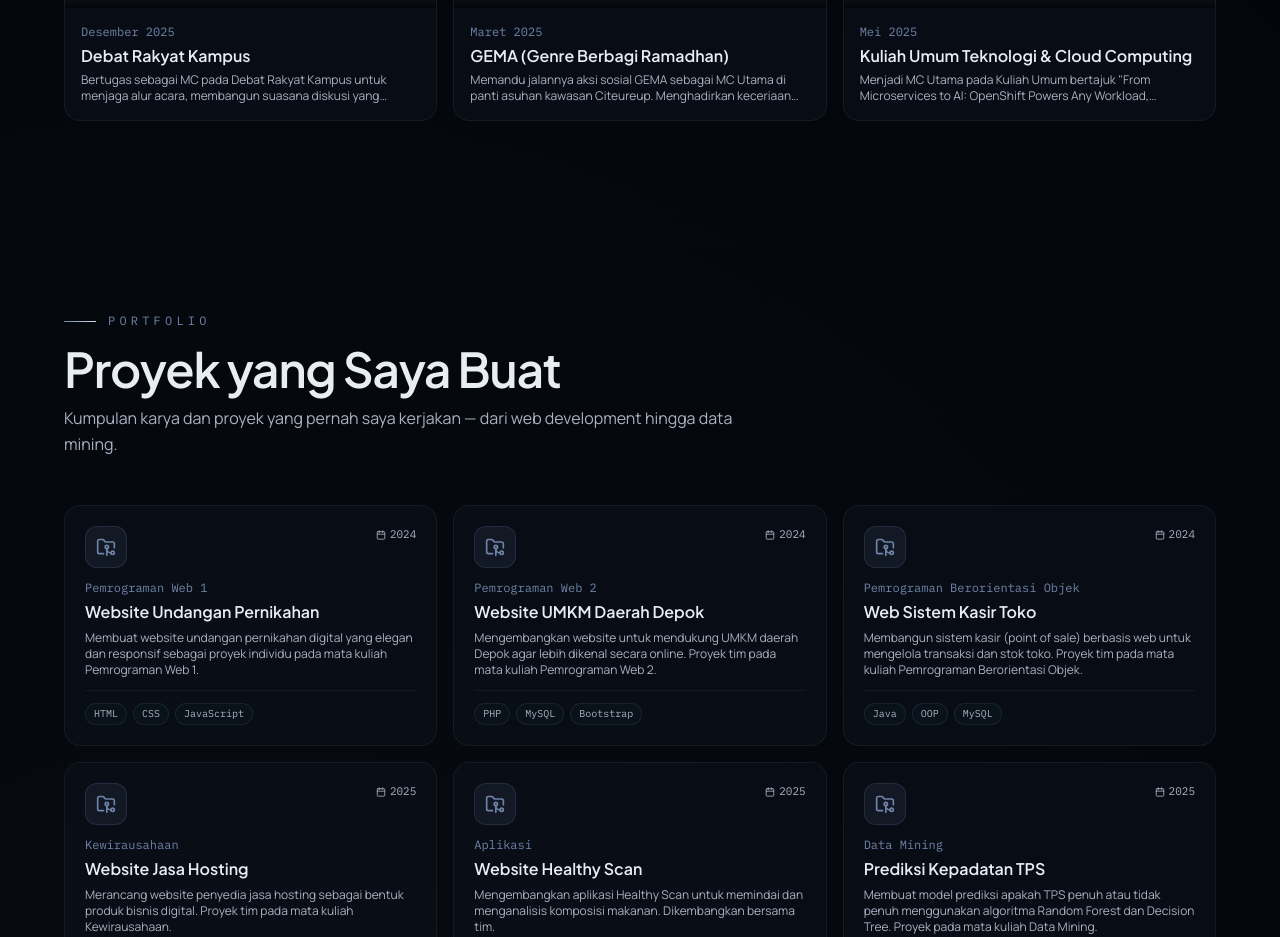
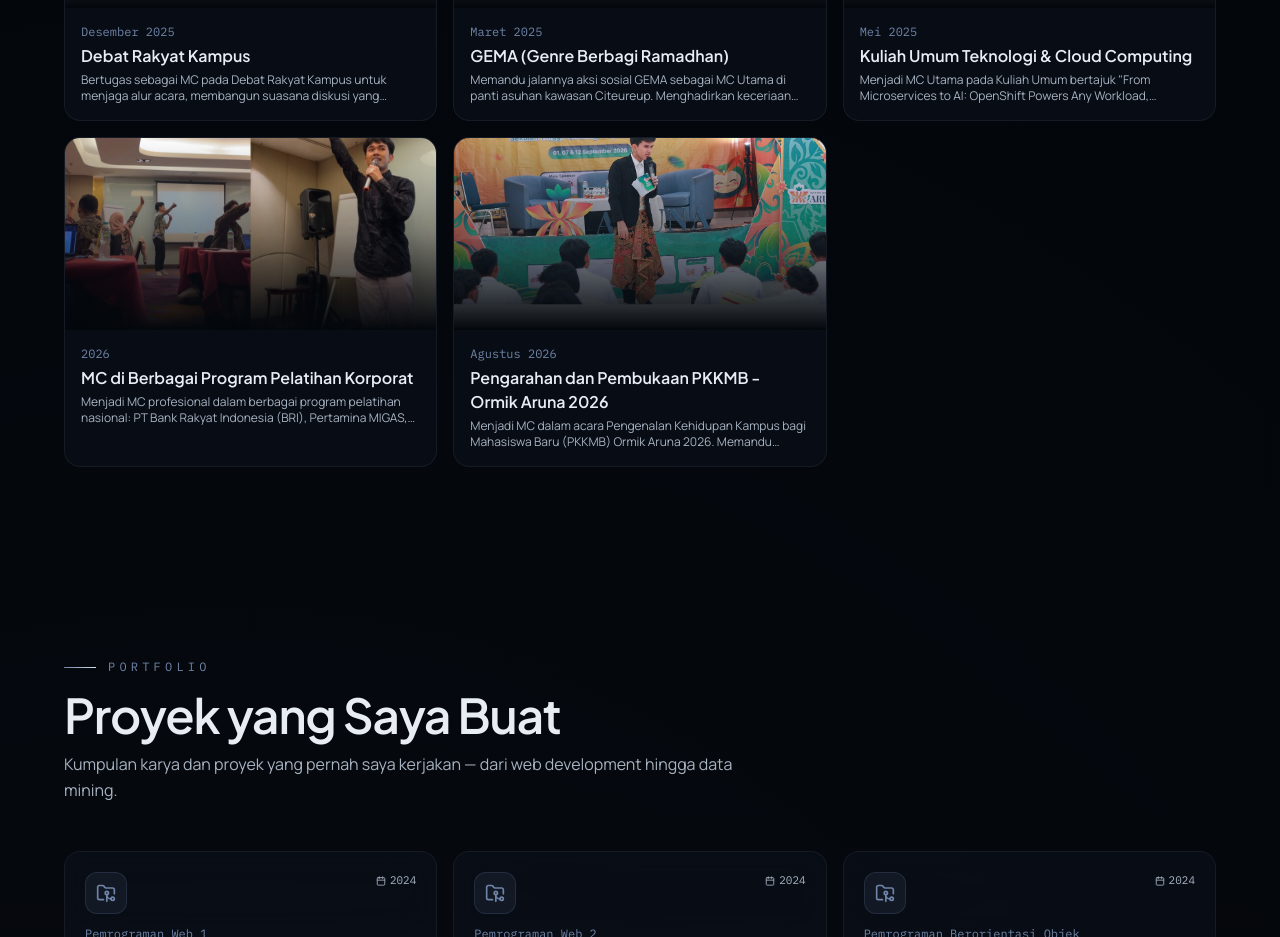
Before and after one commit to muhamadfadil316/my-portfolio, a React (Vite) app: page / in a window 1280 px wide. Shown: the part 7140-8077 px from the top of the page. Built offline with nearby package versions, Linux system fonts and the light colour scheme; grey boxes are pictures that could not be loaded.

Commit message:
Refactor code structure for improved readability and maintainability

```diff
--- a/src/components/sections/MCSection.jsx
+++ b/src/components/sections/MCSection.jsx
@@ -15,7 +15,7 @@ function Modal({ event, onClose }) {
         onClick={(e) => e.stopPropagation()}
       >
         <div className="relative h-64">
-          <img src={event.image} alt={event.title} className="w-full h-full object-cover" />
+          <img src={event.image} alt={event.title} className="w-full h-full object-cover" style={{objectPosition: event.imagePosition || '50% 50%'}} />
           <div className="absolute inset-0 bg-gradient-to-t from-bg to-transparent" />
           <button
             onClick={onClose}
@@ -66,6 +66,7 @@ export function MCSection() {
                     src={event.image}
                     alt={event.title}
                     className="w-full h-full object-cover group-hover:scale-110 transition-transform duration-500"
+                    style={{objectPosition: event.imagePosition || '50% 50%'}}
                   />
                   <div className="absolute inset-0 bg-gradient-to-t from-bg via-bg/40 to-transparent" />
                   <div className="absolute inset-0 flex items-center justify-center opacity-0 group-hover:opacity-100 transition-opacity duration-300">
--- a/src/data/index.js
+++ b/src/data/index.js
@@ -229,6 +229,24 @@ export const mcEvents = [
     description: 'Menjadi MC Utama pada Kuliah Umum bertajuk "From Microservices to AI: OpenShift Powers Any Workload, Anywhere". Sukses mengawal jalannya pemaparan materi mutakhir mengenai Kecerdasan Artifisial, Virtualisasi, dan Keamanan Jaringan di hadapan ratusan akademisi dan praktisi IT.',
     image: '/kuliahumum.JPEG',
   },
+  {
+    id: 10,
+    title: 'MC di Berbagai Program Pelatihan Korporat',
+    event: 'Program Pelatihan',
+    date: '2026',
+    description: 'Menjadi MC profesional dalam berbagai program pelatihan nasional: PT Bank Rakyat Indonesia (BRI), Pertamina MIGAS, Kementerian Komunikasi dan Digital (Komdigi), dan PT Kereta Api Indonesia (KAI). Sukses memandu sesi pembelajaran, memfasilitasi diskusi peserta, dan menciptakan suasana pelatihan yang interaktif, produktif, serta profesional.',
+    image: '/training.jpeg',
+    imagePosition: '50% 20%',
+  },
+  {
+    id: 11,
+    title: 'Pengarahan dan Pembukaan PKKMB - Ormik Aruna 2026',
+    event: 'Pengenalan Akademik Mahasiswa Baru',
+    date: 'Agustus 2026',
+    description: 'Menjadi MC dalam acara Pengenalan Kehidupan Kampus bagi Mahasiswa Baru (PKKMB) Ormik Aruna 2026. Memandu pembukaan acara, menghadirkan semangat kebersamaan, serta menyambut generasi baru mahasiswa dengan energi positif dan profesional.',
+    image: '/ormik.jpeg',
+    imagePosition: '50% 20%',
+  },
 ]
 
 export const experiences = [
```
Also changed, not shown: public/ormik.jpeg (added), public/training.jpeg (added).
